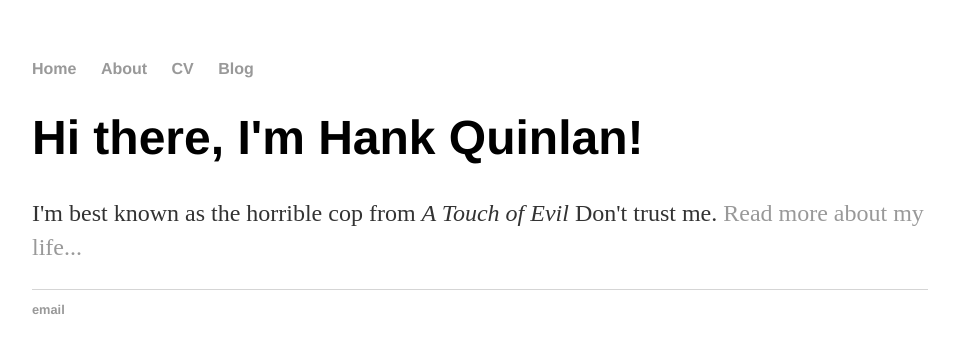
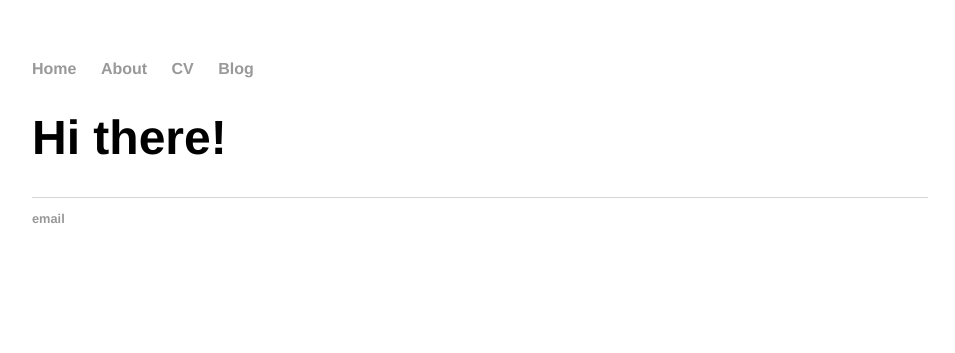
Before and after one commit to ekanou/evaluation, a Jekyll site: the page built from index.html, in a window 1280 px wide. Shown: the top 353 px of the page, without its empty margins (160-1115 px from the left). Built offline with Jekyll 4.4.1, drawn with Linux system fonts in a browser that asks for light colours.

Commit message:
Update index.html

```diff
--- a/index.html
+++ b/index.html
@@ -1,8 +1,8 @@
 ---
 layout: default
-title: Hank Quinlan, Horrible Cop
+title: Search Engine Evaluation
 ---
 <div class="blurb">
-	<h1>Hi there, I'm Hank Quinlan!</h1>
-	<p>I'm best known as the horrible cop from <em>A Touch of Evil</em> Don't trust me. <a href="/about">Read more about my life...</a></p>
+	<h1>Hi there!</h1>
+	<p></p>
 </div><!-- /.blurb -->
```
